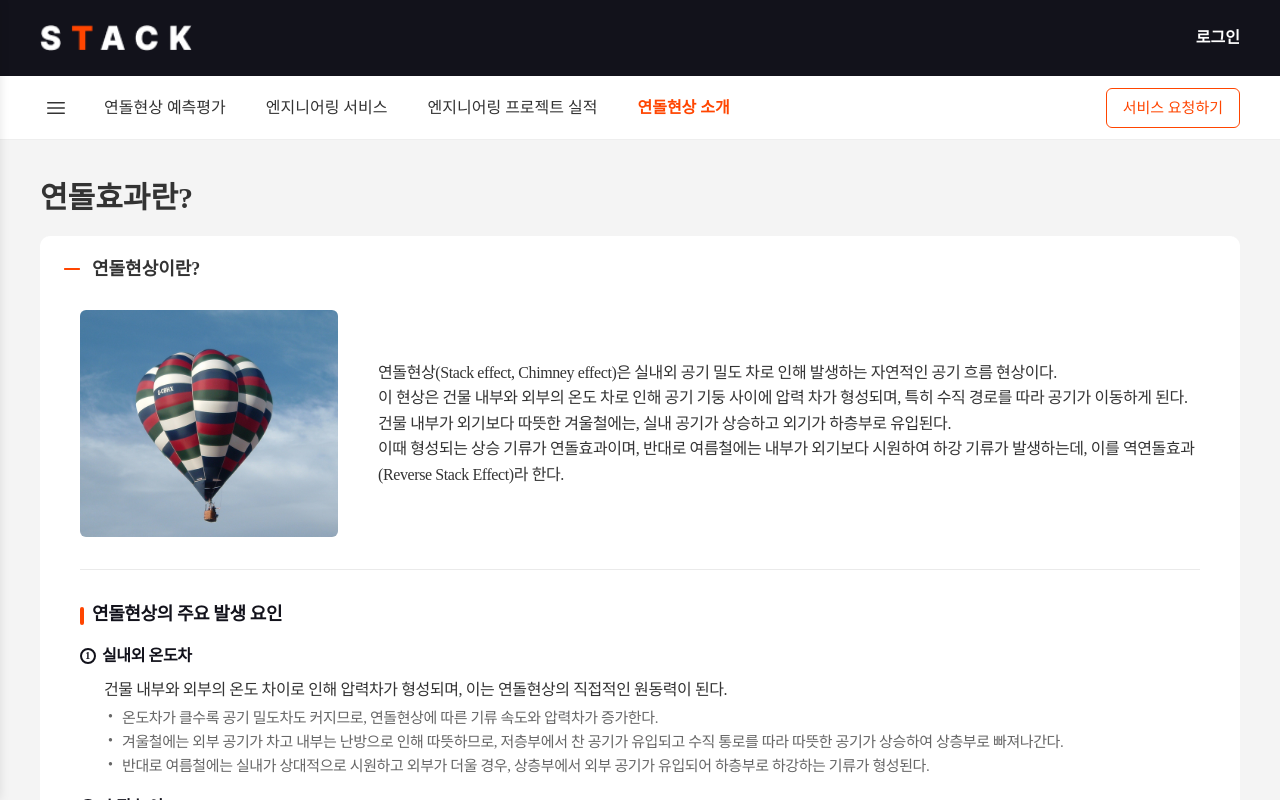
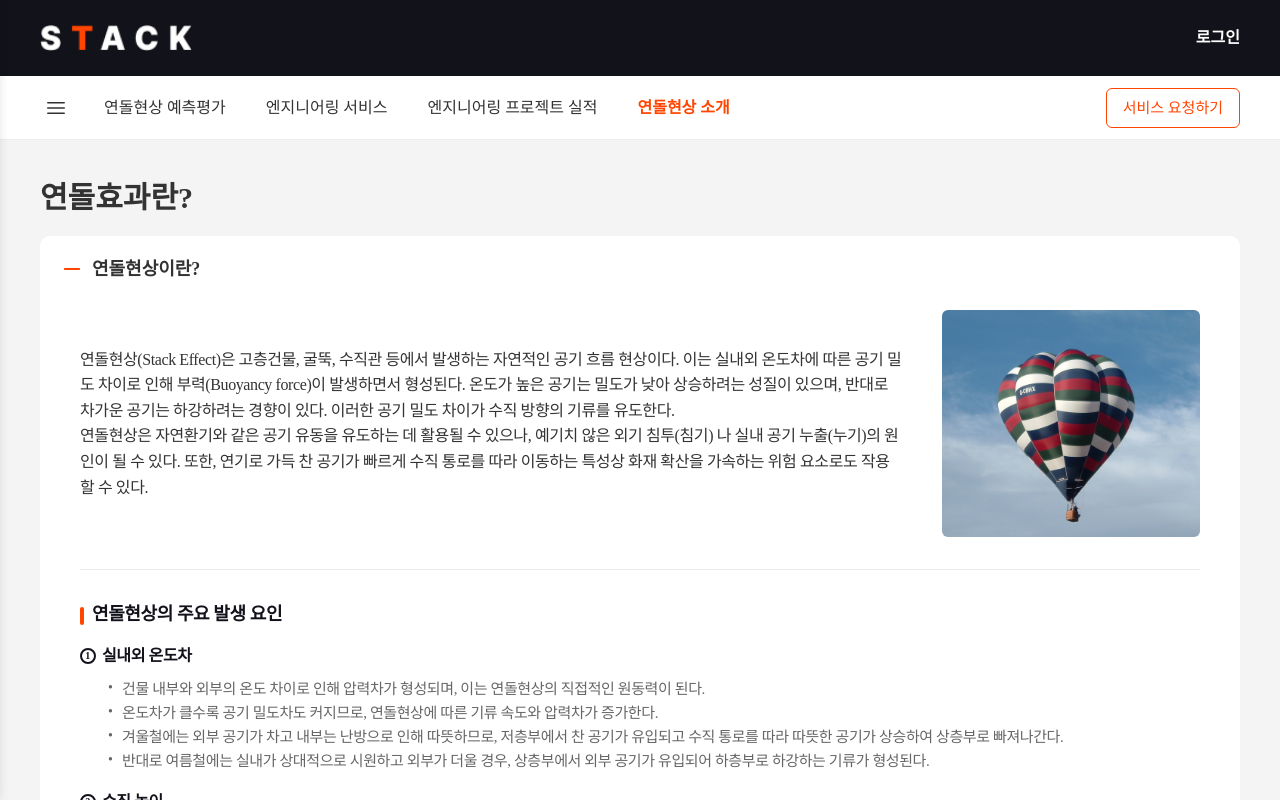
Before and after one commit to loo4os2o/stack-frontend, a Next.js app: page /intro in a window 1280 px wide. Both pictures are taken after a click on the button "연돌현상이란?". Shown: the top 800 px of the page. Built offline with nearby package versions, Linux system fonts and the light colour scheme.

Commit message:
[수정] IntroPage에서 연돌현상에 대한 설명을 추가하고 텍스트를 간결하게 개선

```diff
--- a/src/app/intro/page.tsx
+++ b/src/app/intro/page.tsx
@@ -14,23 +14,24 @@ const accordionData = [
     content: (
       <>
         <div className="intro-row">
+          <div className="intro-text flex-1">
+            <p>
+              연돌현상(Stack Effect)은 고층건물, 굴뚝, 수직관 등에서 발생하는 자연적인 공기 흐름 현상이다.
+              이는 실내외 온도차에 따른 공기 밀도 차이로 인해 부력(Buoyancy force)이 발생하면서 형성된다.
+              온도가 높은 공기는 밀도가 낮아 상승하려는 성질이 있으며, 반대로 차가운 공기는 하강하려는
+              경향이 있다. 이러한 공기 밀도 차이가 수직 방향의 기류를 유도한다.
+            </p>
+            <p>
+              연돌현상은 자연환기와 같은 공기 유동을 유도하는 데 활용될 수 있으나, 예기치 않은 외기 침투(침기)
+              나 실내 공기 누출(누기)의 원인이 될 수 있다. 또한, 연기로 가득 찬 공기가 빠르게 수직 통로를 따라
+              이동하는 특성상 화재 확산을 가속하는 위험 요소로도 작용할 수 있다.
+            </p>
+          </div>
           <div
             className="image-wrap"
             style={{ borderRadius: '0.375rem', maxWidth: '258px' }}
           >
             <Image src={ExImgIntro4} alt={'이미지 영역'} />
-          </div>
-          <div className="intro-text flex-1">
-            연돌현상(Stack effect, Chimney effect)은 실내외 공기 밀도 차로 인해 발생하는 자연적인
-            공기 흐름 현상이다.
-            <br />
-            이 현상은 건물 내부와 외부의 온도 차로 인해 공기 기둥 사이에 압력 차가 형성되며, 특히
-            수직 경로를 따라 공기가 이동하게 된다.
-            <br />
-            건물 내부가 외기보다 따뜻한 겨울철에는, 실내 공기가 상승하고 외기가 하층부로 유입된다.
-            <br />
-            이때 형성되는 상승 기류가 연돌효과이며, 반대로 여름철에는 내부가 외기보다 시원하여 하강
-            기류가 발생하는데, 이를 역연돌효과(Reverse Stack Effect)라 한다.
           </div>
         </div>
         <hr />
@@ -41,47 +42,28 @@ const accordionData = [
             <span>1</span> 실내외 온도차
           </h5>
           <ul>
-            건물 내부와 외부의 온도 차이로 인해 압력차가 형성되며, 이는 연돌현상의 직접적인 원동력이
-            된다.
-            <li>
-              온도차가 클수록 공기 밀도차도 커지므로, 연돌현상에 따른 기류 속도와 압력차가 증가한다.
-            </li>
-            <li>
-              겨울철에는 외부 공기가 차고 내부는 난방으로 인해 따뜻하므로, 저층부에서 찬 공기가
-              유입되고 수직 통로를 따라 따뜻한 공기가 상승하여 상층부로 빠져나간다.
-            </li>
-            <li>
-              반대로 여름철에는 실내가 상대적으로 시원하고 외부가 더울 경우, 상층부에서 외부 공기가
-              유입되어 하층부로 하강하는 기류가 형성된다.
-            </li>
+            <li>건물 내부와 외부의 온도 차이로 인해 압력차가 형성되며, 이는 연돌현상의 직접적인 원동력이 된다.</li>
+            <li>온도차가 클수록 공기 밀도차도 커지므로, 연돌현상에 따른 기류 속도와 압력차가 증가한다.</li>
+            <li>겨울철에는 외부 공기가 차고 내부는 난방으로 인해 따뜻하므로, 저층부에서 찬 공기가 유입되고 수직 통로를 따라 따뜻한 공기가 상승하여 상층부로 빠져나간다.</li>
+            <li>반대로 여름철에는 실내가 상대적으로 시원하고 외부가 더울 경우, 상층부에서 외부 공기가 유입되어 하층부로 하강하는 기류가 형성된다.</li>
           </ul>
 
           <h5 className="mt-4">
             <span>2</span> 수직 높이
           </h5>
           <ul>
-            연돌현상의 강도는 수직 통로의 높이에 비례한다.
-            <li>
-              수직 높이가 클수록 공기기둥의 밀도 차이에서 비롯된 부력이 커지며, 이에 따라 압력차도
-              커진다.
-            </li>
-            <li>
-              고층건물에서는 층별 용도구분, 승객동선편의 등을 위해 엘리베이터 샤프트 구성 방식이
-              다양화되어 있다. 이로 인해 건물 내부의 연돌기류가 복잡해지고, 예측 및 해석이
-              어려워지는 경향이 있다.
-            </li>
+            <li>연돌현상의 강도는 수직 통로의 높이에 비례한다.</li>
+            <li>수직 높이가 클수록 공기기둥의 밀도 차이에서 비롯된 부력이 커지며, 이에 따라 압력차도 커진다.</li>
+            <li>고층건물에서는 층별 용도구분, 승객동선편의 등을 위해 엘리베이터 샤프트 구성 방식이 다양화되어 있다. 이로 인해 건물 내부의 연돌기류가 복잡해지고, 예측 및 해석이 어려워지는 경향이 있다.</li>
           </ul>
 
           <h5 className="mt-4">
             <span>3</span> 중성대(NPL, Neutral Pressure Level)
           </h5>
           <ul>
-            중성대는 건물 내외부의 압력이 같아지는 수직 위치를 의미한다.
+            <li>중성대는 건물 내외부의 압력이 같아지는 수직 위치를 의미한다.</li>
             <li>연돌에 의해 발생하는 압력차는 중성대로부터의 상대적인 거리에 따라 결정된다.</li>
-            <li>
-              중성대는 연돌기류의 방향과 유속 분포를 판단하는 기준점이 된다. 그러나, 건축계획에 따라
-              건물마다 다른 위치에 존재하며 두 지점 이상 존재하기도하여 그 해석이 복잡하다.
-            </li>
+            <li>중성대는 연돌기류의 방향과 유속 분포를 판단하는 기준점이 된다. 그러나, 건축계획에 따라 건물마다 다른 위치에 존재하며 두 지점 이상 존재하기도 하여 해석이 복잡하다.</li>
           </ul>
 
           <p className="mt-8">
@@ -101,65 +83,40 @@ const accordionData = [
       <>
         <div className="intro-text">
           <p>
-            건물은 외부와 완전히 차단되어 있지 않기 때문에, 연돌현상에 의해 실외 공기가 실내로
-            침입(침기)하거나 내부 공기가 유출(누기)되는 공기흐름이 발생한다.
-            <br />
-            또한, 겨울철과 같이 실내외 온도차가 클 경우, 35층 고층건물 기준으로 최대 130 Pa 이상의
-            연돌압력이 발생할 수 있다.
-            <br />
-            이와 같은 압력차를 고려하지 않은 계획은 에너지 낭비, 쾌적성 저하, 시스템 오작동, 피난
-            지연 등 다양한 문제를 유발한다.
-            <br />
+            건물은 외부와 완전히 차단되어 있지 않기 때문에, 연돌현상에 의해 실외 공기가 실내로 침입(침기)하거나
+            내부 공기가 유출(누기)되는 공기흐름이 발생한다. 또한, 겨울철과 같이 실내외 온도차가 클 경우, 35층
+            고층건물 기준으로 최대 130 Pa 이상의 연돌압력이 발생할 수 있다. 이와 같은 압력차를 고려하지 않은 계획은
+            에너지 낭비, 쾌적성 저하, 시스템 오작동, 피난 지연 등 다양한 문제를 유발한다.
           </p>
         </div>
         <hr />
 
         <div className="intro-text">
           <h5>
-            <span>1</span> 계획·설계단계 - 사전예측이 핵심
+            <span>1</span> 에너지 소비 및 HVAC 시스템 영향
           </h5>
           <ul>
-            연돌현상은 계절에 따라 의도하지 않은 외기의 유입을 유발하며, 실내 온도 유지를 위한
-            냉·난방 부하를 증가시킨다. 이로 인해 전체 에너지 소비가 증가한다.
-            <br />
-            고층 건물의 경우 층별로 압력 분포가 달라져 공조 및 환기 시스템 제어가 복잡해지며, 구역
-            간 부하 불균형이 발생한다.
+            <li>연돌현상은 계절에 따라 의도하지 않은 외기의 유입을 유발하며, 실내 온도 유지를 위한 냉·난방 부하를 증가시킨다. 이로 인해 전체 에너지 소비가 증가한다.</li>
+            <li>고층 건물의 경우 층별로 압력 분포가 달라져 공조 및 환기 시스템 제어가 복잡해지며, 구역 간 부하 불균형이 발생한다.</li>
           </ul>
 
           <h5 className="mt-4">
             <span>2</span> 재실자 쾌적성 저하 (열환경, 실내공기질, 소음)
           </h5>
           <ul>
-            연돌현상에 의해 유입된 찬 공기는 창호 주변에서 복사냉감(radiant discomfort)을 유발하고,
-            이는 재실자의 열쾌적성을 저하시킨다.
-            <br />
-            사용자는 이를 보완하기 위해 난방 온도를 과도하게 설정하게 되며, 결과적으로 에너지
-            사용량이 증가한다.
-            <br />
-            또한, 압력차에 의해 형성된 기류는 오염물질, 병원성 미생물, 바이러스의 수송 경로가 된다.
-            병원, 요양시설 등 민감한 환경에서는 교차오염 및 2차 감염의 위험을 높인다.
-            <br />
-            기류가 도어 틈을 통과할 때 발생하는 고주파 소음(whistling, whooshing)은 재실자의 음향
-            쾌적성에 악영향을 준다.
-            <br />
-            특히 엘리베이터 도어에서 35 Pa 이상의 압력차가 작용할 경우, 50 dB(A)를 초과하는 소음이
-            발생하며, 이는 ASHRAE 권장 기준인 NC 40을 상회한다.
+            <li>연돌현상에 의해 유입된 찬 공기는 창호 주변에서 복사냉감(radiant discomfort)을 유발하고, 이는 재실자의 열쾌적성을 저하시킨다.</li>
+            <li>사용자는 이를 보완하기 위해 난방 온도를 과도하게 설정하게 되며, 결과적으로 에너지 사용량이 증가한다.</li>
+            <li>또한, 압력차에 의해 형성된 기류는 오염물질, 병원성 미생물, 바이러스의 수송 경로가 된다. 병원, 요양시설 등 민감한 환경에서는 교차오염 및 2차 감염의 위험을 높인다.</li>
+            <li>기류가 도어 틈을 통과할 때 발생하는 고주파 소음(whistling, whooshing)은 재실자의 음향 쾌적성에 악영향을 준다. 특히 엘리베이터 도어에서 35 Pa 이상의 압력차가 작용할 경우, 50 dB(A)를 초과하는 소음이 발생하며, 이는 ASHRAE 권장 기준인 NC 40을 상회한다.</li>
           </ul>
 
           <h5 className="mt-4">
             <span>3</span> 화재 시 피난 안전 저해
           </h5>
           <ul>
-            과도한 연돌압력은 출입문에 열림·닫힘 저항력을 유발하며, 화재 시 피난 경로의 장애 요인이
-            된다.
-            <br />
-            계단실, 세대 현관, 옥상 출입문 등에서 도어가 열리지 않거나 스스로 닫히는 현상이 발생할
-            수 있다.
-            <br />
-            이는 피난 지연과 인명 피해로 이어질 수 있다.
-            <br />
-            또한, 연돌기류는 연기를 고속으로 수직 확산시키며, 제연 시스템의 성능을 저하시킨다. 이로
-            인해 방화구획 유지가 어려워지고, 대피 가능 시간이 단축된다.
+            <li>과도한 연돌압력은 출입문에 열림·닫힘 저항력을 유발하며, 화재 시 피난 경로의 장애 요인이 된다.</li>
+            <li>계단실, 세대 현관, 옥상 출입문 등에서 도어가 열리지 않거나 스스로 닫히는 현상이 발생할 수 있다. 이는 피난 지연과 인명 피해로 이어질 수 있다.</li>
+            <li>또한, 연돌기류는 연기를 고속으로 수직 확산시키며, 제연 시스템의 성능을 저하시킨다. 이로 인해 방화구획 유지가 어려워지고, 대피 가능 시간이 단축된다.</li>
           </ul>
         </div>
       </>
@@ -180,10 +137,8 @@ const accordionData = [
           <ul className="mt-2 mb-10">
             풍압은 난류에 의해 시시각각 변화하며, 순간적으로 큰 압력을 유도할 수 있으나 지속시간이
             짧다.
-            <br />
             기계 시스템은 실내 쾌적성 유지 목적의 정밀 제어를 전제로 하며, 상대적으로 낮은 압력차를
             유도한다.
-            <br />
             연돌효과는 기온차가 유지되는 동안 지속적으로 작용하며, 특히 겨울철, 실내외 온도차가 30
             °C 이상일 경우, 연돌효과가 전체 압력차의 70% 이상을 차지할 수 있다.
           </ul>
@@ -198,9 +153,7 @@ const accordionData = [
           <ul>
             연돌현상은 자연 현상이지만, 잠재적인 문제를 최소화하기 위해 건물의 압력분포를 파악하고
             대응 전략을 수립하는 것이 필수적이다.
-            <br />
             준공 이후에는 구조적 대응이 거의 불가능하거나 막대한 비용에 비해 효과를 기대하기 어렵다.
-            <br />
             또한 대응책을 구현하기 위한 품질확보도 진행되어야 한다.
           </ul>
 
```
